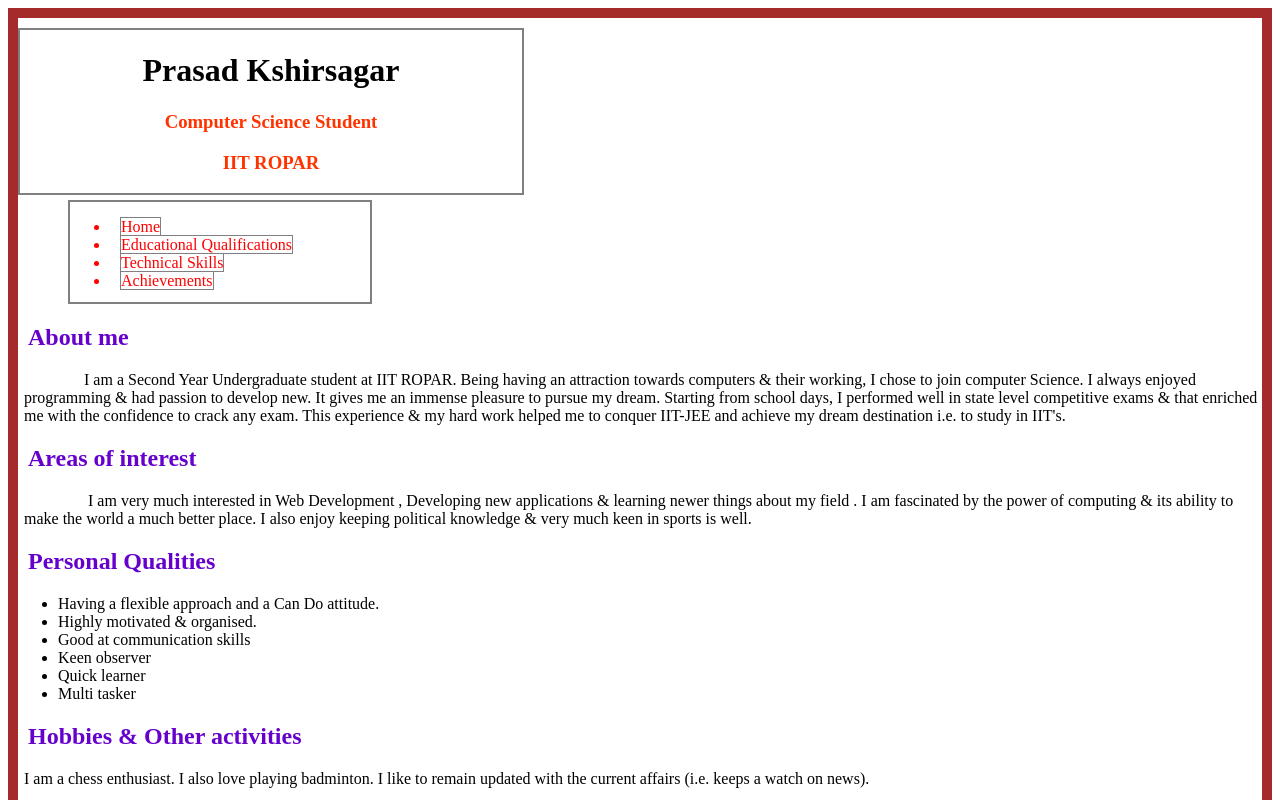
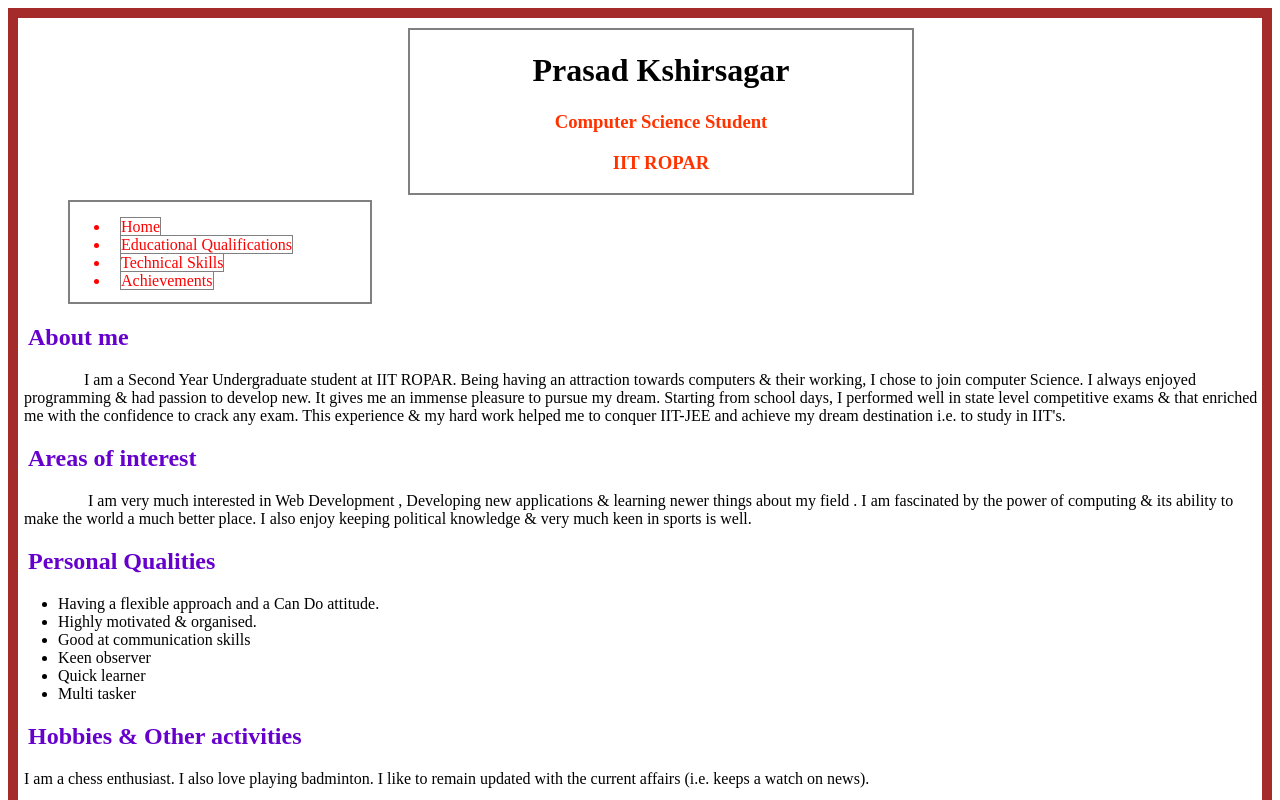
Before and after one commit to PrasadKshirsagar/PrasadKshirsagar.github.io, a plain HTML site: page prof.html in a window 1280 px wide. Shown: the top 800 px of the page. Drawn offline with Linux system fonts and the light colour scheme.

Commit message:
Create pk.css

```diff
--- a/pk.css
+++ b/pk.css
@@ -23,13 +23,18 @@
 
 
   #title {
+
+
+
+
+
        text-align: center;
-	float:center;
 
+    position :relative;
     width: 500px;
     padding: 1px;
     border: 2px solid gray;
-
+    margin-left:390px;
     margin-top: 10px;
 
 }
```
